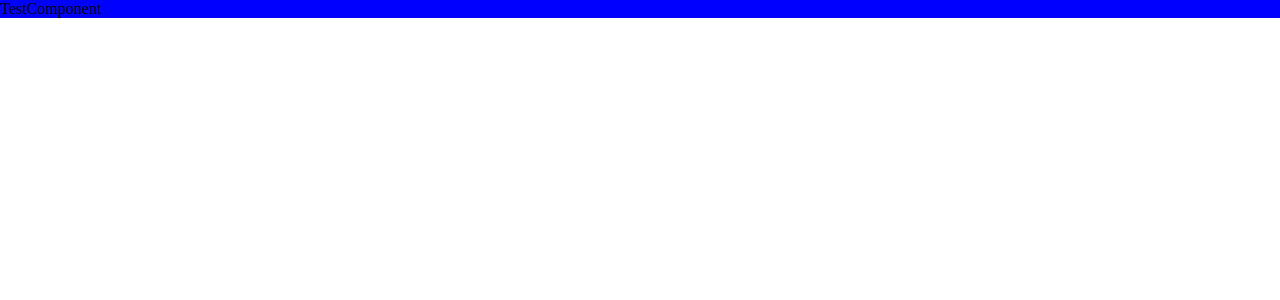
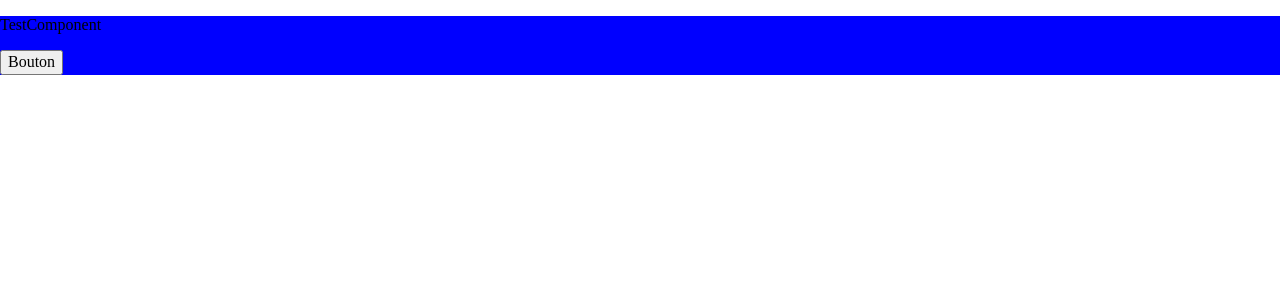
Before and after one commit to Fansoa/boilerplate-front-end, a React (Vite) app: page / in a window 1280 px wide. Shown: the top 300 px of the page. Built offline with nearby package versions, Linux system fonts and the light colour scheme.

Commit message:
✨(TestComponent): update to get more cases to test

```diff
--- a/src/components/TestComponent/index.jsx
+++ b/src/components/TestComponent/index.jsx
@@ -1,8 +1,23 @@
+import PropTypes from "prop-types";
+import { useState } from "react";
 import { Container } from "./styled";
-import PropTypes from "prop-types";
 
 const TestComponent = ({ variant }) => {
-  return <Container variant={variant}>TestComponent</Container>;
+  const [isClicked, setIsClicked] = useState(false);
+
+  return (
+    <Container variant={variant}>
+      <p>TestComponent</p>
+      <button
+        onClick={() => {
+          setIsClicked((curr) => !curr);
+        }}
+      >
+        Bouton
+      </button>
+      {isClicked && <p>isClicked</p>}
+    </Container>
+  );
 };
 
 TestComponent.propTypes = {
```
